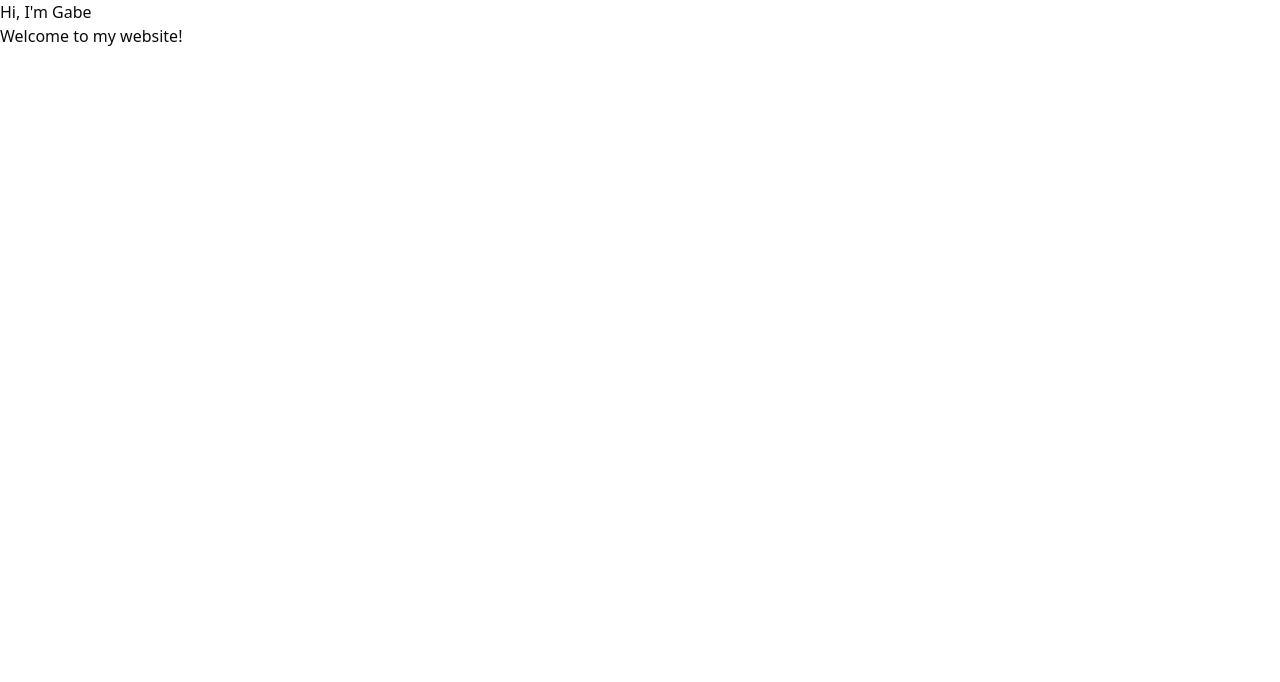
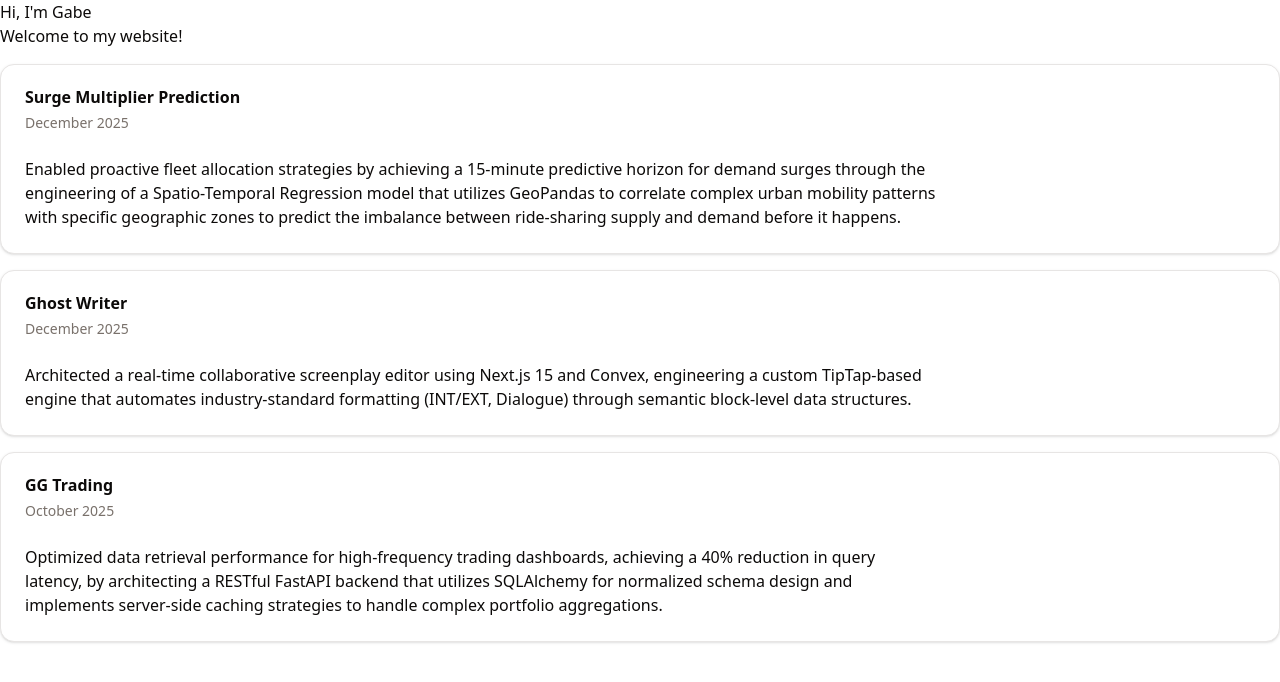
Before and after one commit to gabegaines1024/website, a Next.js app: page / in a window 1280 px wide. Shown: the top 682 px of the page. Built offline with nearby package versions, Linux system fonts and the light colour scheme.

Commit message:
preceding changes to file paths

```diff
--- a/src/app/components/ProjectCard.tsx
+++ b/src/app/components/ProjectCard.tsx
@@ -6,7 +6,7 @@ import {
     CardHeader,
     CardTitle,
 } from "@/components/ui/card"
-import { Project } from "@/app/data/resume-data"
+import { Project } from "@/app/data/ResumeData"
 
 export default function ProjectCard({ project }: { project: Project }) {
     return (
--- a/src/app/page.tsx
+++ b/src/app/page.tsx
@@ -1,7 +1,17 @@
 import Home from './about/page';
+import ProjectCard from './components/ProjectCard';
+import { selfProjects } from './data/ResumeData';
+
 
 export default function App(){
   return (
-    <Home />
+    <div className="flex flex-col gap-4">
+      <Home />
+      <div className="flex flex-col gap-4">
+        {selfProjects.map((project, index) => (
+          <ProjectCard key={project.id} project={project} />
+        ))}
+      </div>
+    </div>
   )
 }
```
